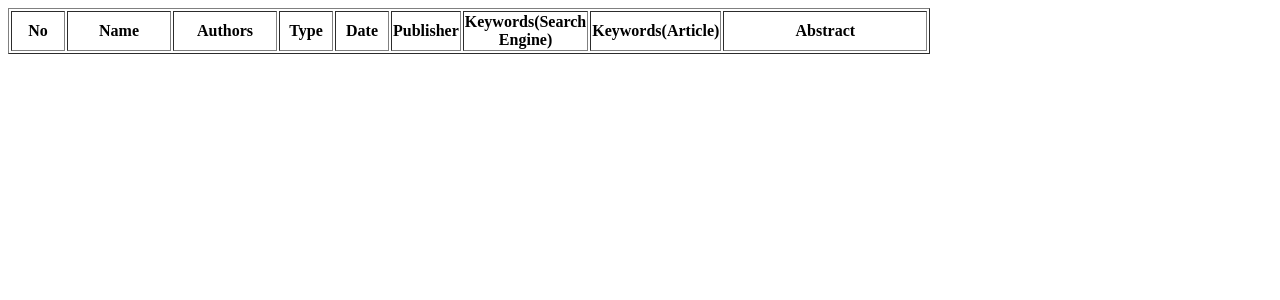
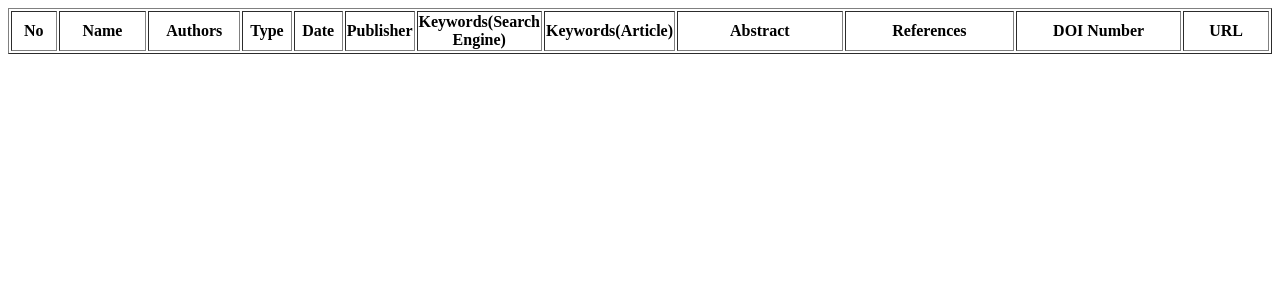
Before and after one commit to mustafaacikyol/College_Projects_2, a Flask app: template Web Scraping Academy Application/templates/results.html in a window 1280 px wide. Shown: the top 300 px of the page. Run offline with Flask 3, Linux system fonts and the light colour scheme; the template is opened without the code that fills it, so the values that code supplies are empty.

Commit message:
add abstract, references, doi number and url to results.html and app.py

```diff
--- a/Web Scraping Academy Application/app.py
+++ b/Web Scraping Academy Application/app.py
@@ -32,7 +32,12 @@ def scrape_dergipark(query):
     for article in soup.find_all('div', class_='article-card'):
         if counter == 10:
             break
+
         name = article.find('h5', class_='card-title').a.text.strip()
+        try:
+            abstract = article.find('div', class_='kt-list kt-list--badge matches').text.strip()
+        except AttributeError:
+            abstract = None
 
         article_url = article.find('h5', class_='card-title').a['href']  # Extract detail page URL
         # Access detail page and perform web scraping
@@ -48,12 +53,19 @@ def scrape_dergipark(query):
         date = article_soup.find('span', class_='article-subtitle').text.split(',')[-1].strip()
         publisher = article_soup.find('div', class_='kt-heading kt-align-center').a.h1.text.strip()
         keywords = article_soup.find('div', class_='article-keywords').p.text.strip()
-        abstract = article_soup.find('div', class_='article-abstract').p.text.strip()
+        # abstract = article_soup.find('div', class_='article-abstract data-section').p.text.strip()
+        try:
+            references = article_soup.find('div', class_='article-citations').div.text.strip()
+        except AttributeError:
+            references = None
 
+        try:
+            # doi = article_soup.find('div', class_='article-doi').a.text.split('/')[-1][-2].strip()
+            doi = article_soup.find('div', class_='article-doi').a['href'].split('org/')[-1]
+        except AttributeError:
+            doi = None
 
-
-        # abstract = article.find('div', class_='abstract').text.strip()
-        # You can extract more information as needed
+        url = article.find('h5', class_='card-title').a['href']
 
         data = {
             'name': name,
@@ -63,7 +75,10 @@ def scrape_dergipark(query):
             'publisher': publisher,
             'keywords_se': query,
             'keywords': keywords,
-            'abstract': abstract
+            'abstract': abstract,
+            'references': references,
+            'doi': doi,
+            'url': url
         }
 
         articles.append(data)
--- a/Web Scraping Academy Application/templates/results.html
+++ b/Web Scraping Academy Application/templates/results.html
@@ -17,6 +17,9 @@
          <th style="width: 50px;">Keywords(Search Engine)</th>
          <th style="width: 50px;">Keywords(Article)</th>
          <th style="width: 200px;">Abstract</th>
+         <th style="width: 200px;">References</th>
+         <th style="width: 200px;">DOI Number</th>
+         <th style="width: 100px;">URL</th>
      </tr>
       {% for i in range(1, articles_length + 1) %}
         <tr>
@@ -29,6 +32,9 @@
           <td>{{ articles[i-1].keywords_se }}</td>
           <td>{{ articles[i-1].keywords }}</td>
           <td>{{ articles[i-1].abstract }}</td>
+          <td>{{ articles[i-1].references }}</td>
+          <td>{{ articles[i-1].doi }}</td>
+          <td>{{ articles[i-1].url }}</td>
         </tr>
       {% endfor %}
     </table>
```
